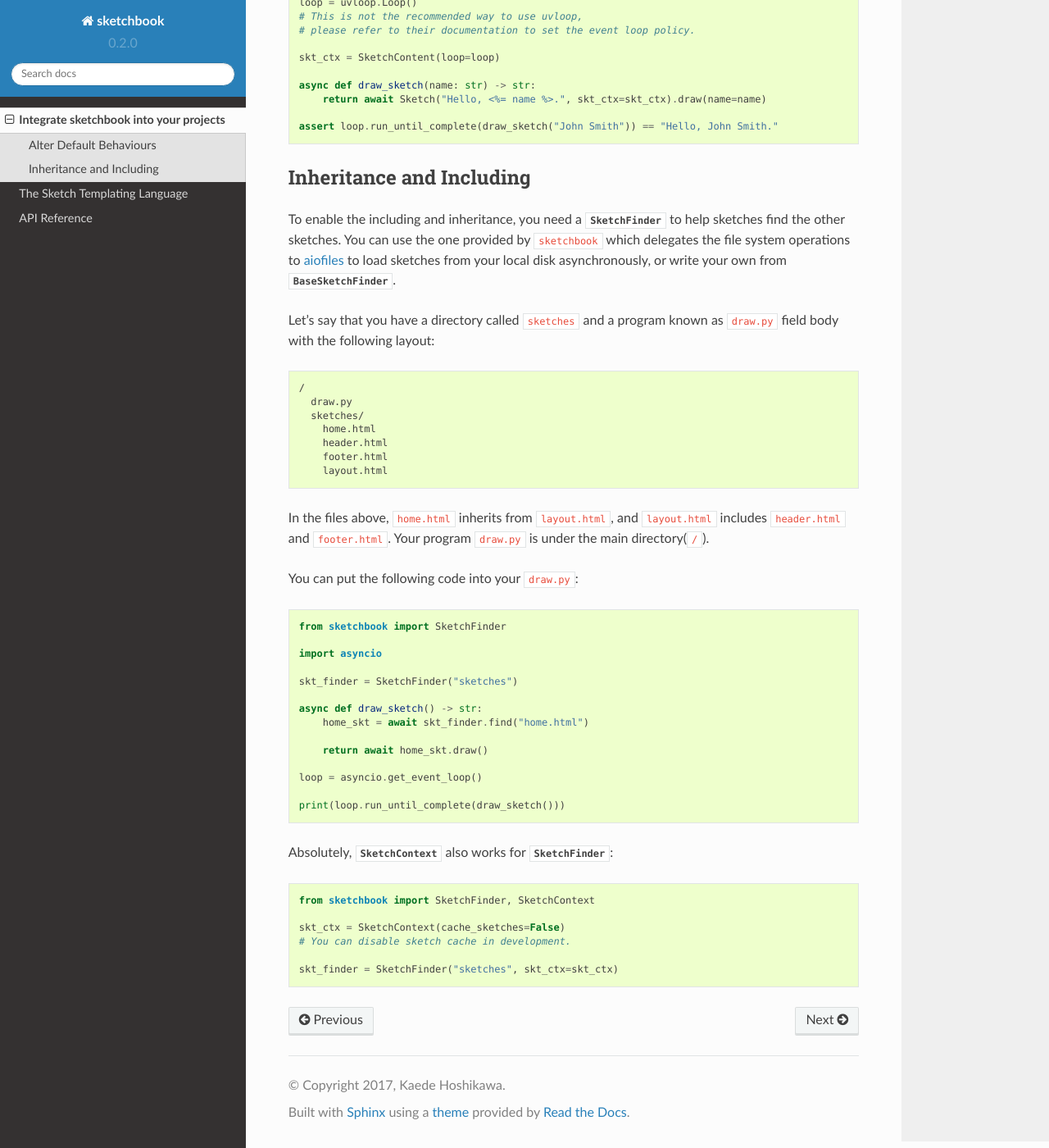
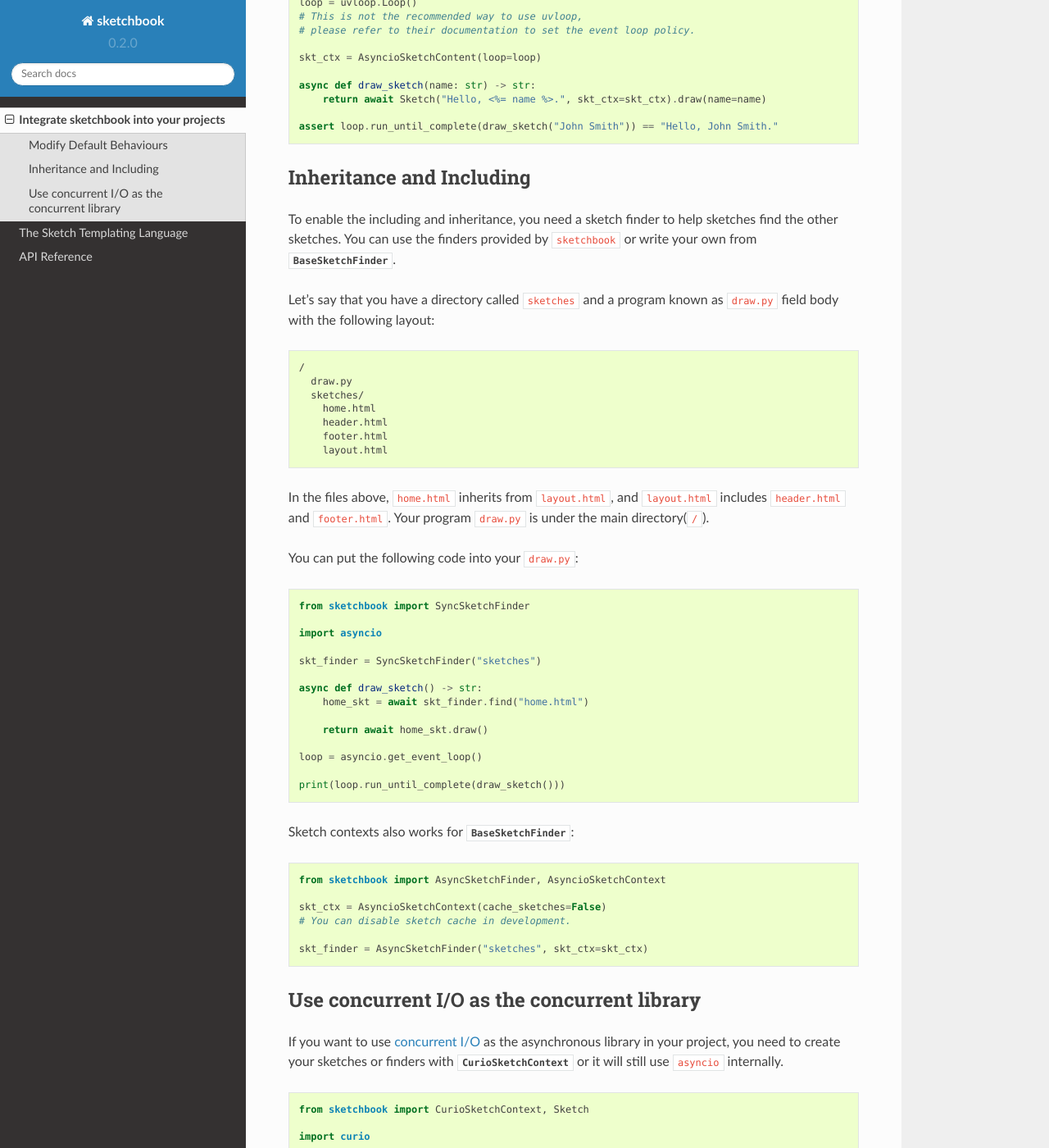
Before and after one commit to futursolo/sketchbook, a Sphinx documentation site: the page built from docs/integration.rst, in a window 1280 px wide and 1400 px high, scrolled down 714 px. Shown: the whole window at 82% size. Built offline with Sphinx 7.4.7 and the Read the Docs theme 2.0.0, drawn with Linux system fonts in a browser that asks for light colours; some of the changed text lies outside the part shown.

```diff
--- a/docs/integration.rst
+++ b/docs/integration.rst
@@ -19,13 +19,13 @@ For simple integration, Only the :class:`.Sketch` class is needed::
 This is suitable for most simple cases, but you cannot modify behaviours of
 sketchbook. Also, it cannot include or inherit from other templates.
 
-Alter Default Behaviours
-========================
-To alter the default behaviours of :class:`.Sketch`,
-you need to create a :class:`.SketchContext`.
+Modify Default Behaviours
+=========================
+To modify the default behaviours of :class:`.Sketch`,
+you need to create a :class:`.AsyncioSketchContext` or :class:`CurioSketchContext`.
 For example, you want to use a custom event loop for :code:`sketchbook`::
 
-    from sketchbook import Sketch, SketchContext
+    from sketchbook import Sketch, AsyncioSketchContext
 
     import uvloop
 
@@ -33,7 +33,7 @@ For example, you want to use a custom event loop for :code:`sketchbook`::
     # This is not the recommended way to use uvloop,
     # please refer to their documentation to set the event loop policy.
 
-    skt_ctx = SketchContent(loop=loop)
+    skt_ctx = AsyncioSketchContent(loop=loop)
 
     async def draw_sketch(name: str) -> str:
         return await Sketch("Hello, <%= name %>.", skt_ctx=skt_ctx).draw(name=name)
@@ -42,11 +42,9 @@ For example, you want to use a custom event loop for :code:`sketchbook`::
 
 Inheritance and Including
 =========================
-To enable the including and inheritance, you need a :class:`.SketchFinder` to
-help sketches find the other sketches. You can use the one provided by :code:`sketchbook`
-which delegates the file system operations to `aiofiles <https://github.com/Tinche/aiofiles>`_
-to load sketches from your local disk asynchronously, or write your own from
-:class:`.BaseSketchFinder`.
+To enable the including and inheritance, you need a sketch finder to
+help sketches find the other sketches. You can use the finders provided by :code:`sketchbook`
+or write your own from :class:`.BaseSketchFinder`.
 
 Let's say that you have a directory called :code:`sketches` and a program known
 as :code:`draw.py` field body with the following layout:
@@ -67,11 +65,11 @@ Your program :code:`draw.py` is under the main directory(:code:`/`).
 
 You can put the following code into your :code:`draw.py`::
 
-    from sketchbook import SketchFinder
+    from sketchbook import SyncSketchFinder
 
     import asyncio
 
-    skt_finder = SketchFinder("sketches")
+    skt_finder = SyncSketchFinder("sketches")
 
     async def draw_sketch() -> str:
         home_skt = await skt_finder.find("home.html")
@@ -82,11 +80,27 @@ You can put the following code into your :code:`draw.py`::
 
     print(loop.run_until_complete(draw_sketch()))
 
-Absolutely, :class:`.SketchContext` also works for :class:`.SketchFinder`::
+Sketch contexts also works for :class:`.BaseSketchFinder`::
 
-    from sketchbook import SketchFinder, SketchContext
+    from sketchbook import AsyncSketchFinder, AsyncioSketchContext
 
-    skt_ctx = SketchContext(cache_sketches=False)
+    skt_ctx = AsyncioSketchContext(cache_sketches=False)
     # You can disable sketch cache in development.
 
-    skt_finder = SketchFinder("sketches", skt_ctx=skt_ctx)
+    skt_finder = AsyncSketchFinder("sketches", skt_ctx=skt_ctx)
+
+Use concurrent I/O as the concurrent library
+============================================
+If you want to use `concurrent I/O <https://curio.readthedocs.io/>`_ as the
+asynchronous library in your project, you need to create your sketches or finders
+with :class:`.CurioSketchContext` or it will still use :code:`asyncio` internally.
+
+.. code-block:: python3
+
+    from sketchbook import CurioSketchContext, Sketch
+
+    import curio
+
+    sketch = Sketch("Hello, <%= await name %>!", skt_ctx=CurioSketchContext())
+
+    assert curio.run(sketch.draw(name="John Smith")) == "Hello, John Smith!"
```
Also changed, not shown: docs/index.rst (+12 -7 lines), docs/language.rst (+4 -4 lines).
